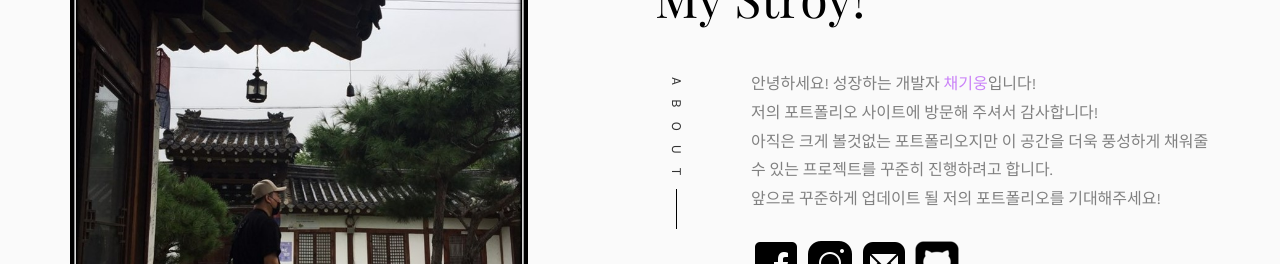
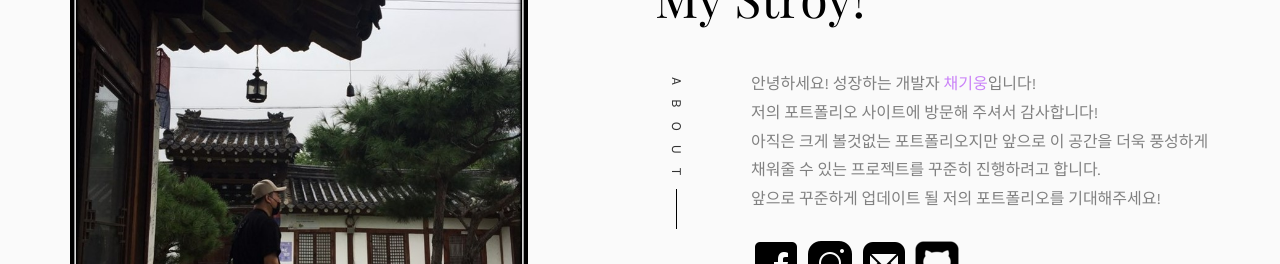
Before and after one commit to CKWoong/CKWoong.github.io, a plain HTML site: page index.html in a window 1280 px wide. Shown: the part 308-572 px from the top of the page. Drawn offline with nearby package versions, Linux system fonts and the light colour scheme; files whose address does not match are found by name; a web font is replaced by a local one.

Commit message:
Update index.html

```diff
--- a/index.html
+++ b/index.html
@@ -95,7 +95,7 @@
 								</div>
 								<p> 안녕하세요! 성장하는 개발자 <a href="#"> 채기웅</a>입니다!<br>
 								 저의 포트폴리오 사이트에 방문해 주셔서 감사합니다!<br>
-								 아직은 크게 볼것없는 포트폴리오지만 이 공간을 더욱 풍성하게 채워줄 수 있는 프로젝트를 꾸준히 진행하려고 합니다.<br>
+								 아직은 크게 볼것없는 포트폴리오지만 앞으로 이 공간을 더욱 풍성하게 채워줄 수 있는 프로젝트를 꾸준히 진행하려고 합니다.<br>
 								 앞으로 꾸준하게 업데이트 될 저의 포트폴리오를 기대해주세요!
 								</p>
 								<p class="colorlib-social-icons">
```
